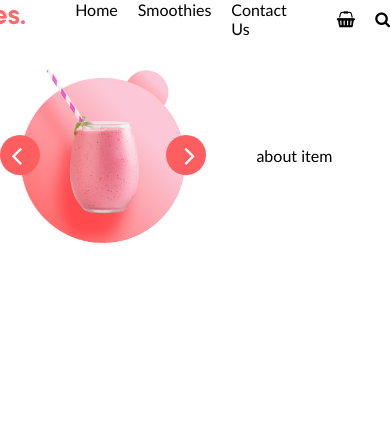
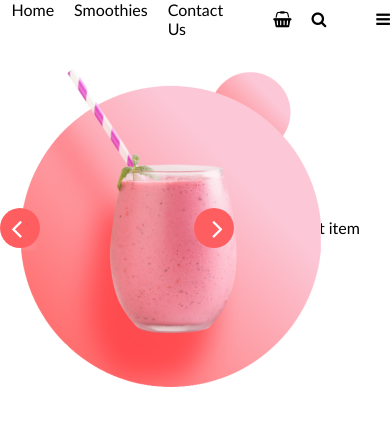
Before and after one commit to Niseme/6-smoothies, a website: page index.html in a window 390 px wide. Drawn offline with Linux system fonts and the light colour scheme.

Commit message:
Responsive images

```diff
--- a/index.html
+++ b/index.html
@@ -17,14 +17,19 @@
             <a href="#">Smoothies</a>
             <a href="#">Contact Us</a>
         </nav>
-        <nav class="icons">
+        <nav class="meniu">
             <a href="#" class="fa fa-shopping-basket"></a>
             <a href="#" class="fa fa-search"></a>
         </nav>
+        <i class="fa fa-bars hamburger"></i>
     </header>
     <main class="container">
         <div class="gallery">
-            <img src="./img/drink.png" alt="drink">
+            <picture>
+                <source media="(max-width: 799px)" srcset="./img/drink-mobile.png">
+                <source media="(min-width: 800px)" srcset="./img/drink.png">
+                <img src="./img/drink.png" alt="drink">
+            </picture>
             <i class="fa fa-angle-left"></i>
             <i class="fa fa-angle-right"></i>
         </div>
```
